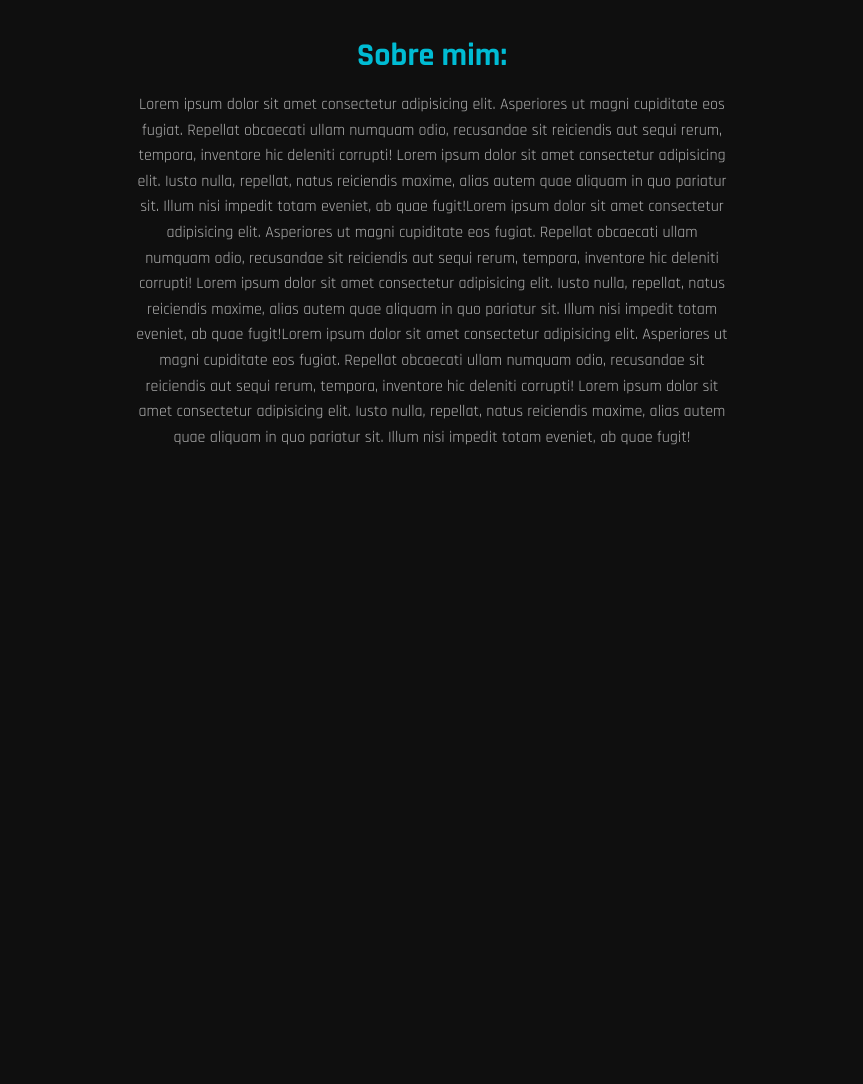
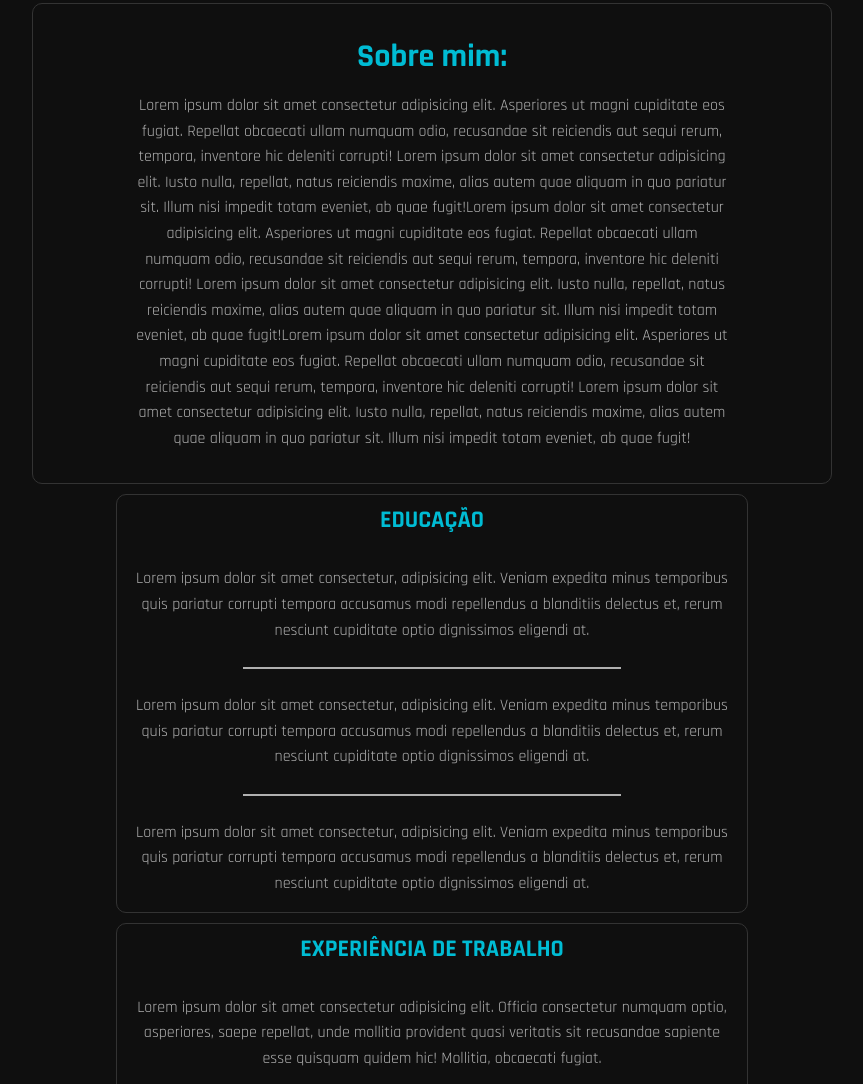
Before and after one commit to brunorodrigues10/brunorodrigues-portfolio, a plain HTML site: page portfolio/index.html in a window 1280 px wide. Shown: the part 713-1797 px from the top of the page, without its empty margins (208-1071 px from the left). Before the commit the page ends 1195 px from the top, so only its background shows below. Drawn offline with Linux system fonts and the light colour scheme.

Commit message:
Commit 4
Criação da sessão "Educação" e "Experiencia de trabalho".

```diff
--- a/portfolio/assets/styles/styles.css
+++ b/portfolio/assets/styles/styles.css
@@ -169,6 +169,9 @@ header{
   display: flex;
   flex-direction: column;
   align-items: center;
+
+  border: 1px solid var(--cor-borda);
+  border-radius: 10px;
 }
 
 .sobre h1 {
@@ -181,6 +184,56 @@ header{
   font-size: 1rem;
   line-height: 1.6;
   color: var(--cor-fonte-secundaria);
+}
+
+.experiencia{
+  display: flex;
+  flex-wrap: wrap;
+  justify-content: center;
+  margin: auto;
+  text-align: center;
+  align-items: center;
+  height: 50vh;
+  padding: 10px;
+}
+
+.tituloXp{
+  color: var(--cor-destaque-azul);
+  padding-bottom: 1rem;
+  margin-top: 10px;
+}
+
+.educacao{
+  border: 1px solid var(--cor-borda);
+  margin-left: 10px;
+  margin-right: 10px;
+  margin-bottom: 10px;
+  border-radius: 10px;
+}
+
+.trabalho{
+  border: 1px solid var(--cor-borda);
+  margin-left: 10px;
+  margin-right: 10px;
+  margin-bottom: 10px;
+  border-radius: 10px;
+}
+
+.textoXp{
+  max-width: 600px;         /* restringe a largura do texto */
+  font-size: 1rem;
+  line-height: 1.6;
+  color: var(--cor-fonte-secundaria);
+  margin: 15px;
+}
+
+
+.linha{
+  border: none;
+  height: 2px;
+  background-color: var(--cor-fonte-secundaria); /* ou azul */
+  margin: 1.5rem auto;
+  width: 60%;
 }
 
 
--- a/portfolio/index.html
+++ b/portfolio/index.html
@@ -7,6 +7,8 @@
     <title>Bruno - Portfolio</title>
 </head>
 <body>
+
+
     <header>
         <div class="container">
             <h1 class="logo">BRN<span>.</span></h1>
@@ -54,11 +56,31 @@
             <img src="assets/images/logos_git-icon.svg" alt="">
     </div>
 
-    <div class="sobre">
+    <div id="sobre" class="sobre">
         <h1>Sobre mim:</h1>
         <p>Lorem ipsum dolor sit amet consectetur adipisicing elit. Asperiores ut magni cupiditate eos fugiat. Repellat obcaecati ullam numquam odio, recusandae sit reiciendis aut sequi rerum, tempora, inventore hic deleniti corrupti! Lorem ipsum dolor sit amet consectetur adipisicing elit. Iusto nulla, repellat, natus reiciendis maxime, alias autem quae aliquam in quo pariatur sit. Illum nisi impedit totam eveniet, ab quae fugit!Lorem ipsum dolor sit amet consectetur adipisicing elit. Asperiores ut magni cupiditate eos fugiat. Repellat obcaecati ullam numquam odio, recusandae sit reiciendis aut sequi rerum, tempora, inventore hic deleniti corrupti! Lorem ipsum dolor sit amet consectetur adipisicing elit. Iusto nulla, repellat, natus reiciendis maxime, alias autem quae aliquam in quo pariatur sit. Illum nisi impedit totam eveniet, ab quae fugit!Lorem ipsum dolor sit amet consectetur adipisicing elit. Asperiores ut magni cupiditate eos fugiat. Repellat obcaecati ullam numquam odio, recusandae sit reiciendis aut sequi rerum, tempora, inventore hic deleniti corrupti! Lorem ipsum dolor sit amet consectetur adipisicing elit. Iusto nulla, repellat, natus reiciendis maxime, alias autem quae aliquam in quo pariatur sit. Illum nisi impedit totam eveniet, ab quae fugit!</p>
     </div>
 
+    <section class="experiencia">
+        <div class="educacao">
+            <h1 class="tituloXp">EDUCAÇÃO</h1>
+            <p class="textoXp">Lorem ipsum dolor sit amet consectetur, adipisicing elit. Veniam expedita minus temporibus quis pariatur corrupti tempora accusamus modi repellendus a blanditiis delectus et, rerum nesciunt cupiditate optio dignissimos eligendi at.</p>
+            <hr class="linha">
+            <p class="textoXp">Lorem ipsum dolor sit amet consectetur, adipisicing elit. Veniam expedita minus temporibus quis pariatur corrupti tempora accusamus modi repellendus a blanditiis delectus et, rerum nesciunt cupiditate optio dignissimos eligendi at.</p>
+            <hr class="linha">
+            <p class="textoXp">Lorem ipsum dolor sit amet consectetur, adipisicing elit. Veniam expedita minus temporibus quis pariatur corrupti tempora accusamus modi repellendus a blanditiis delectus et, rerum nesciunt cupiditate optio dignissimos eligendi at.</p>
+        </div>
+        <div class="trabalho">
+            <h1 class="tituloXp">EXPERIÊNCIA DE TRABALHO</h1>
+            <p class="textoXp">Lorem ipsum dolor sit amet consectetur adipisicing elit. Officia consectetur numquam optio, asperiores, saepe repellat, unde mollitia provident quasi veritatis sit recusandae sapiente esse quisquam quidem hic! Mollitia, obcaecati fugiat.</p>
+            <hr class="linha">
+            <p class="textoXp">Lorem ipsum dolor sit amet consectetur adipisicing elit. Voluptates ipsa asperiores et, iste mollitia eligendi corporis saepe? A dignissimos quo laudantium adipisci dolorum harum hic quos? Veritatis sint incidunt harum.</p>
+            <hr class="linha">
+            <p class="textoXp">Lorem ipsum dolor sit amet consectetur adipisicing elit. Voluptates ipsa asperiores et, iste mollitia eligendi corporis saepe? A dignissimos quo laudantium adipisci dolorum harum hic quos? Veritatis sint incidunt harum.</p>
+        </div>
+    </section>
+
+
     <script src="scripts.js"></script>
 </body>
 </html>
```
